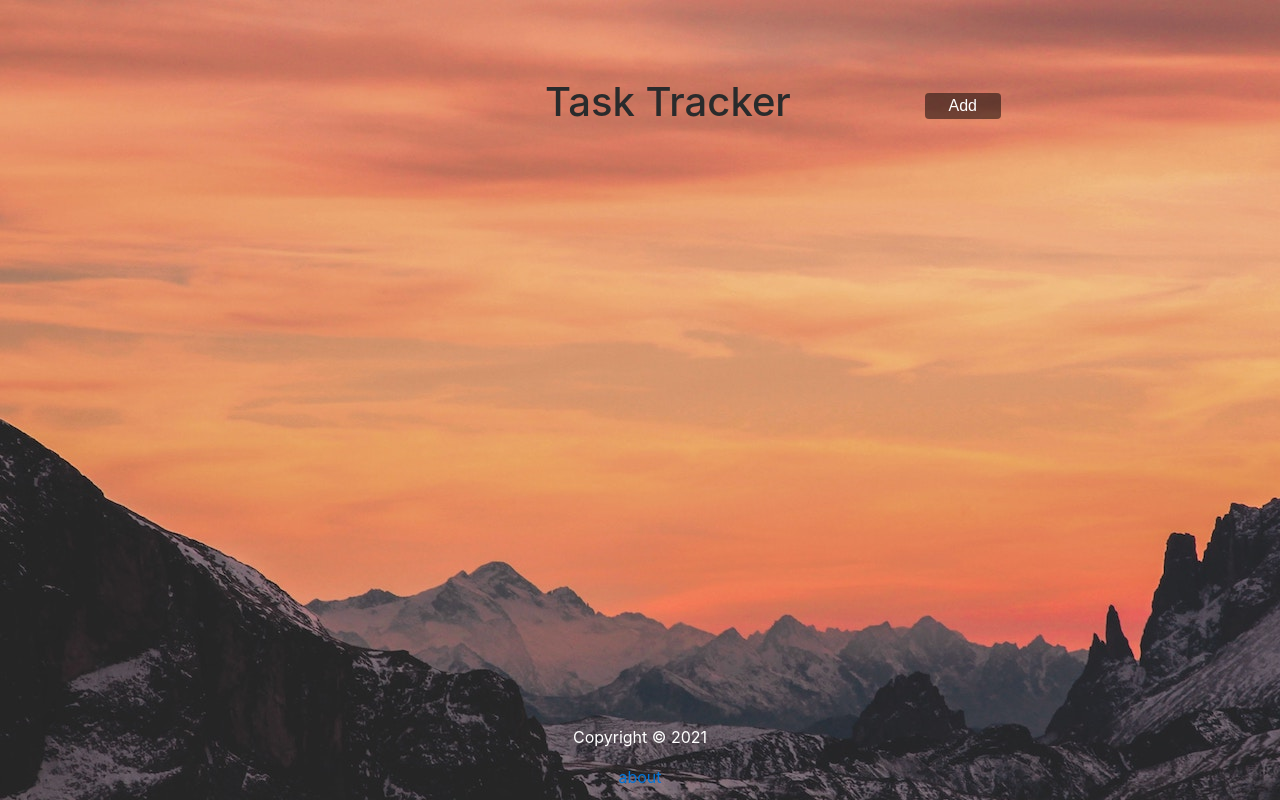
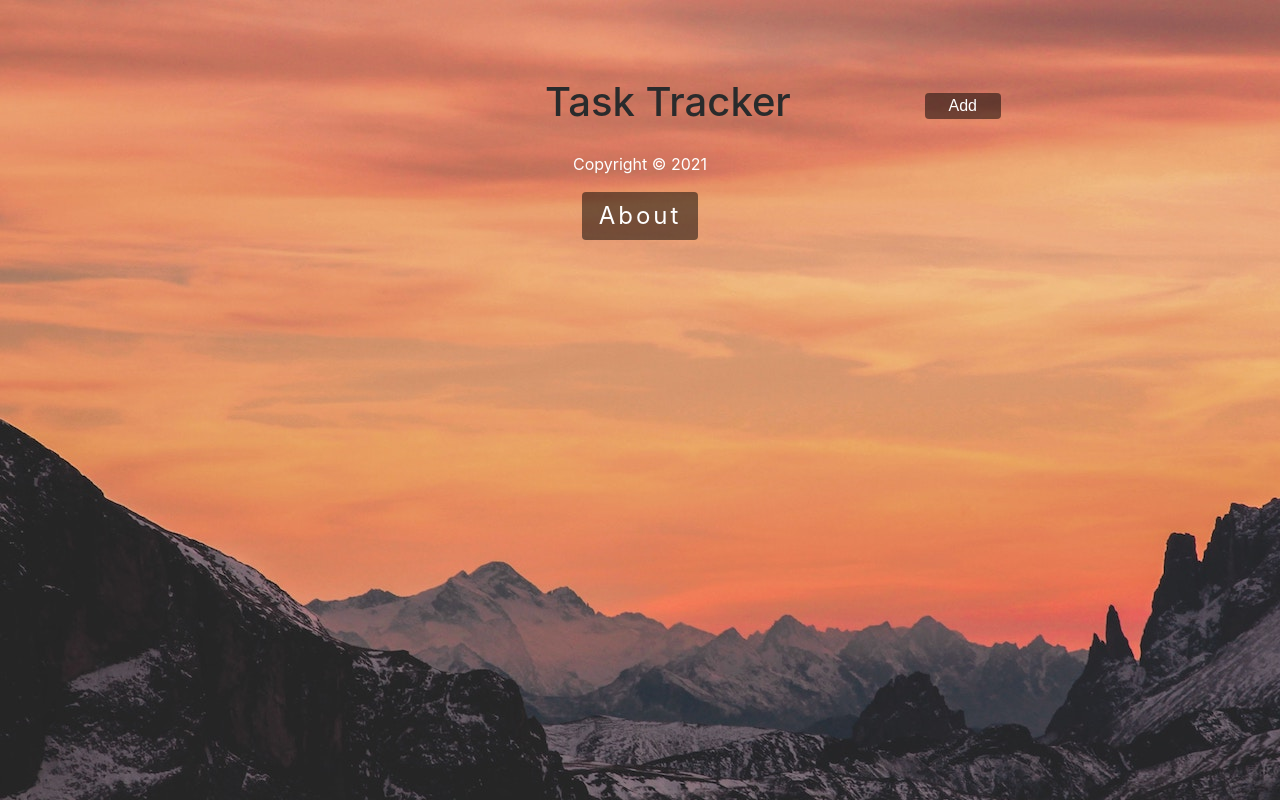
Before and after one commit to mohsinayaz/task-tracker, an Angular app: page / in a window 1280 px wide. Built offline with nearby package versions, Linux system fonts and the light colour scheme; data requests are answered from the project's data file.

Commit message:
Fix UI, Refector code structure and Add About Btn

```diff
--- a/src/app/app-routing.module.ts
+++ b/src/app/app-routing.module.ts
@@ -18,4 +18,4 @@ const routes: Routes = [
   imports: [RouterModule.forRoot(routes)],
   exports: [RouterModule],
 })
-export class AppRoutingModule {}
+export class AppRoutingModule { }
--- a/src/app/components/footer/footer.component.css
+++ b/src/app/components/footer/footer.component.css
@@ -5,9 +5,37 @@
   margin-top: 20px;
   position: fixed;
   height: 50px;
-  bottom: 25px;
   left: 0;
   right: 0;
   margin-bottom: 0;
   color: #fff;
 }
+
+.About_Btn_Container {
+  background-color: #00000080;
+  display: inline-block;
+  font-weight: 400;
+  line-height: 1.25;
+  text-align: center;
+  white-space: nowrap;
+  vertical-align: middle;
+  -webkit-user-select: none;
+  -moz-user-select: none;
+  -ms-user-select: none;
+  user-select: none;
+  border: 1px solid transparent;
+  padding: 0.5rem 1rem;
+  font-size: 1rem;
+  border-radius: 0.25rem;
+  -webkit-transition: all .2s ease-in-out;
+  -o-transition: all .2s ease-in-out;
+  transition: all .2s ease-in-out;
+  margin-bottom: 5px;
+}
+
+.About_Btn {
+  font-size: 24px;
+  text-transform: capitalize;
+  letter-spacing: 3px;
+  color: white !important;
+}
--- a/src/app/components/footer/footer.component.html
+++ b/src/app/components/footer/footer.component.html
@@ -1,4 +1,6 @@
 <footer class="footer">
   <p>Copyright &copy; 2021</p>
-  <a routerLink="/about" *ngIf="hasRoute('/')">about</a>
+  <div class="About_Btn_Container">
+  <a routerLink="/about" class="About_Btn" *ngIf="hasRoute('/')">about</a>
+  </div>
 </footer>
```
Also changed, not shown: src/app/components/task-item/task-item.component.html (+2 -10 lines), 1 other file (tests, documents, lock files or other folders).
